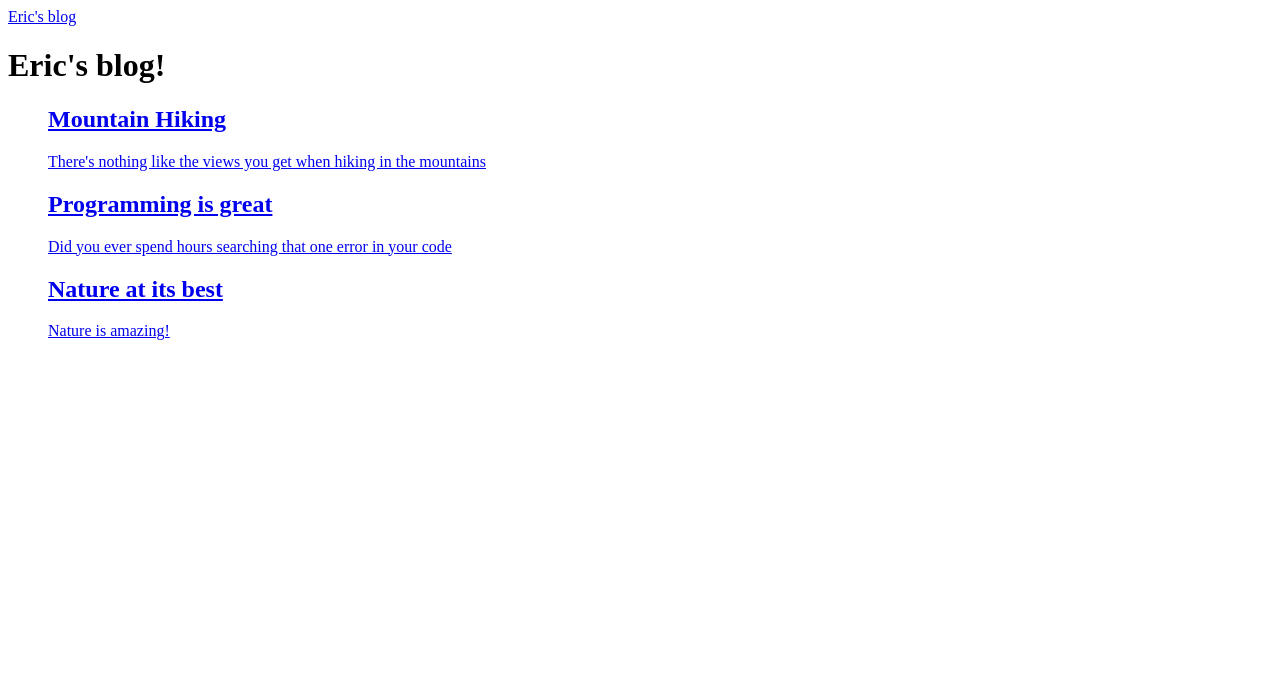
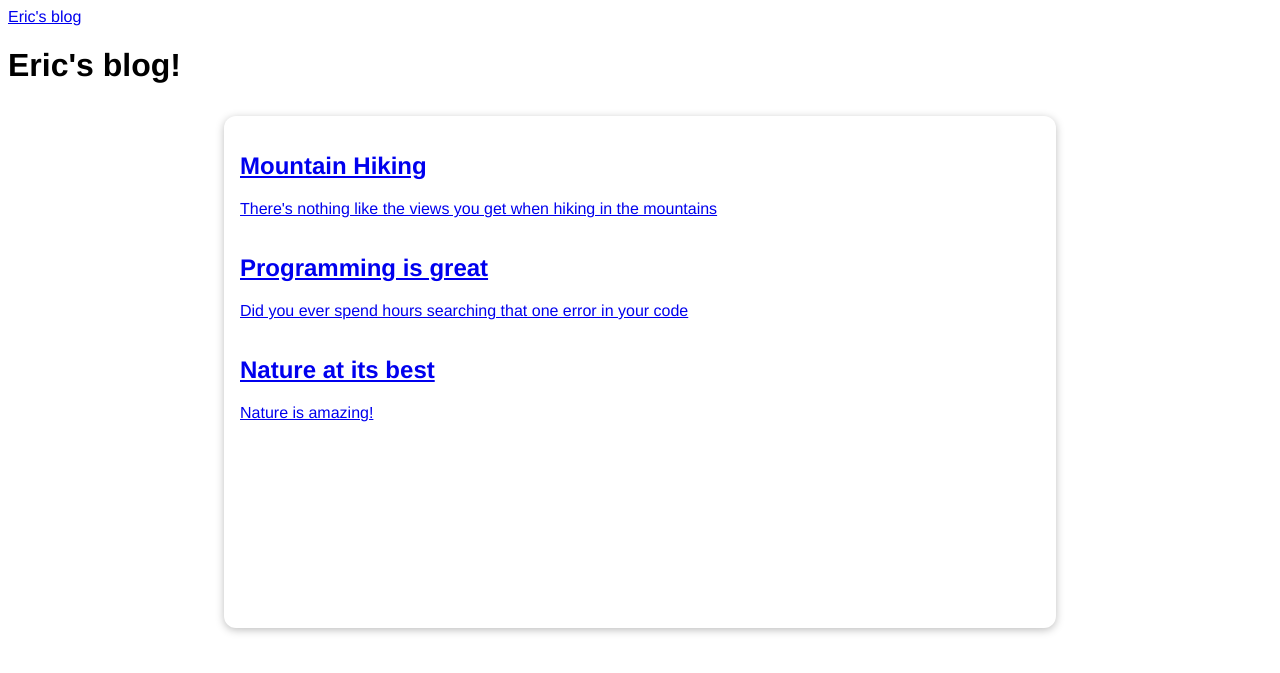
Before and after one commit to khody12/DjangoPracticeBlog, a Django app: page / in a window 1280 px wide. Shown: the top 673 px of the page. Run offline with Django 4.2, Linux system fonts and the light colour scheme.

Commit message:
Added really basic css files

```diff
--- /dev/null
+++ b/blog/static/blog/blog.css
@@ -0,0 +1,20 @@
+ul {
+    list-style:none;
+    margin: 2rem auto;
+    width: 90%;
+    max-width:50rem;
+    box-shadow: 0 2px 8px rgba(0,0,0,0.26);
+    padding:1rem;
+    border-radius:12px;
+    display:flex;
+    flex-direction:column;
+    flex-wrap:wrap;
+    height:30rem
+}
+
+li {
+    margin:1rem 0;
+    text-align:center;
+    font-size:2rem;
+
+}
--- a/blog/templates/blog/index.html
+++ b/blog/templates/blog/index.html
@@ -1,8 +1,13 @@
 {% extends "base.html"%}
+{%load static%}
 
 {% block page_title%}
   Eric's blog!
 {% endblock %}
+
+{%block css_files%}
+  <link rel="stylesheet" href = "{%static "blog/blog.css"%}">
+{%endblock%}
 
 {% block content %}
 {%include "blog/includes/header.html"%}
--- a/blog/templates/blog/posts.html
+++ b/blog/templates/blog/posts.html
@@ -3,6 +3,8 @@
 {% block page_title%}
   All posts
 {%endblock%}
+
 {%block content%}
+  {%include "blog/includes/header.html"%}
 
 {% endblock %}
--- a/blog/views.py
+++ b/blog/views.py
@@ -10,13 +10,14 @@ list_of_posts = [
 latest_posts = list_of_posts
 
 
-for post in list_of_posts:
+for post in list_of_posts: # i am using the names in the dictionary here as the urls for our posts, but i have to slugify them with dashes "-" between the words. in a bigger program this would be a function.
     url = slugify(post["name"])
     post["slug"] = url
 
 context = {
     "posts": latest_posts,
-} # because render requires a dictionary to be passed in, we first have to make a dictionary with a key being how we access the list within the html.
+}
+# because render requires a dictionary to be passed in, we first have to make a dictionary with a key being how we access the list within the html.
 
 
 def index(request):
@@ -24,7 +25,8 @@ def index(request):
 
 def posts(request):
 
-    return render(request, "blog/posts.html", context)
+
+    return render(request, "blog/posts.html", {"posts": list_of_posts})
 
 def post(request, post):
 
@@ -34,11 +36,4 @@ def post(request, post):
     return render(request, "blog/post.html", postDictionary)
 
 
-
-
-
-
-    return HttpResponse("Individual blog post works as well!")
-
-
 # Create your views here.
--- a/my_site/settings.py
+++ b/my_site/settings.py
@@ -125,3 +125,8 @@ STATIC_URL = 'static/'
 # https://docs.djangoproject.com/en/4.2/ref/settings/#default-auto-field
 
 DEFAULT_AUTO_FIELD = 'django.db.models.BigAutoField'
+
+STATICFILES_DIRS = [
+    BASE_DIR / "static",
+    BASE_DIR / "blog"
+]
--- /dev/null
+++ b/static/styles.css
@@ -0,0 +1,3 @@
+html {
+    font-family:'Franklin Gothic Medium', 'Arial Narrow', Arial, sans-serif;
+}
--- a/templates/base.html
+++ b/templates/base.html
@@ -1,4 +1,4 @@
-{%load static %}
+{%load static%}
 
 <!DOCTYPE html>
 <html lang="en">
@@ -7,8 +7,9 @@
     <meta http-equiv="X-UA-Compatible" content="IE=edge">
     <meta name="viewport" content="width=device-width, initial-scale=1.0">
     <title>{% block page_title %} default_title {% endblock %}</title>
-    <!--<link rel="stylesheet" href="{% static "styles.css" %}">-->
+    <link rel="stylesheet" href="{% static "styles.css" %}"> <!-- This right here links this base html to our porject wide css file which will apply to all templates-->
     {% block css_files %}{% endblock %}
+
 </head>
 <body>
     {% block content %}
```
Also changed, not shown: blog/templates/blog/post.html (+7 -0 lines).
